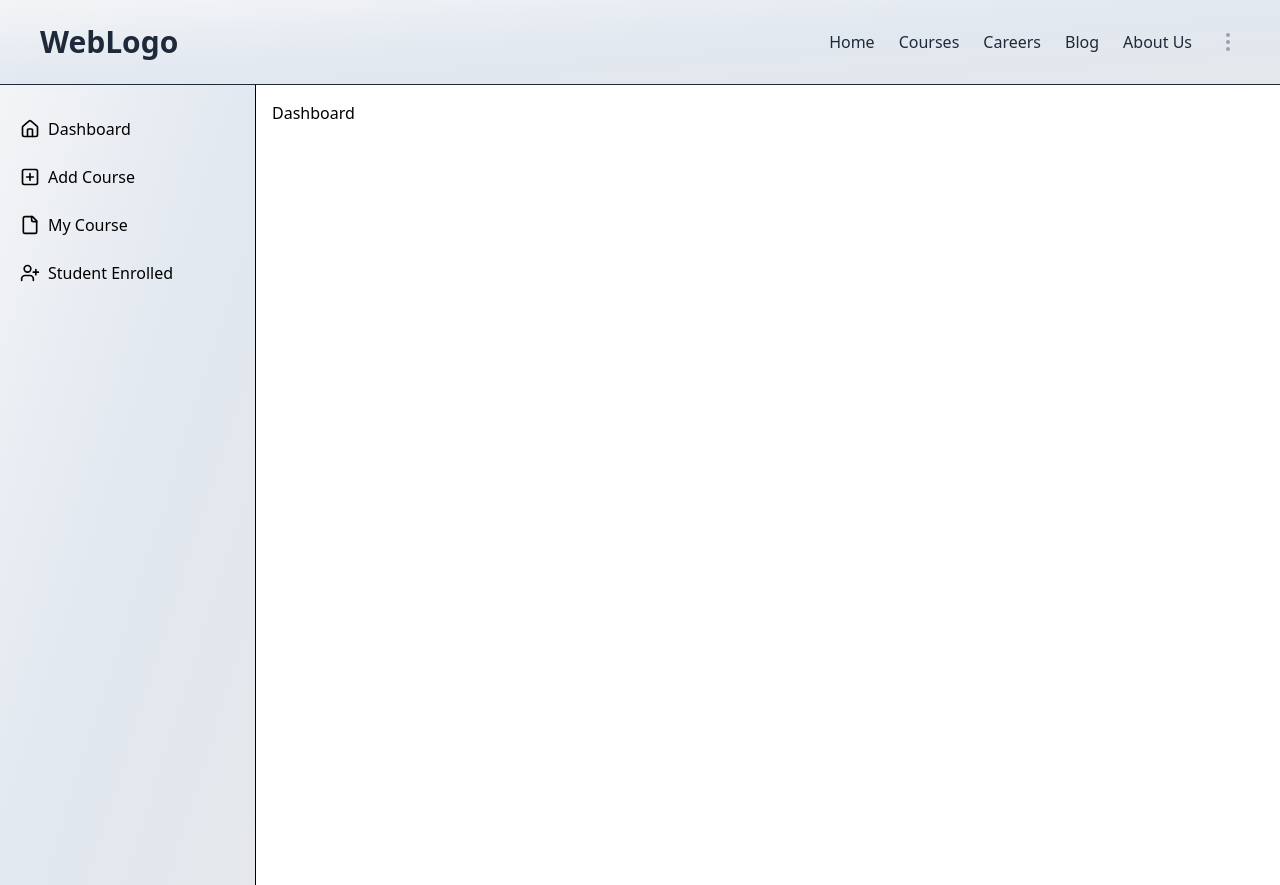
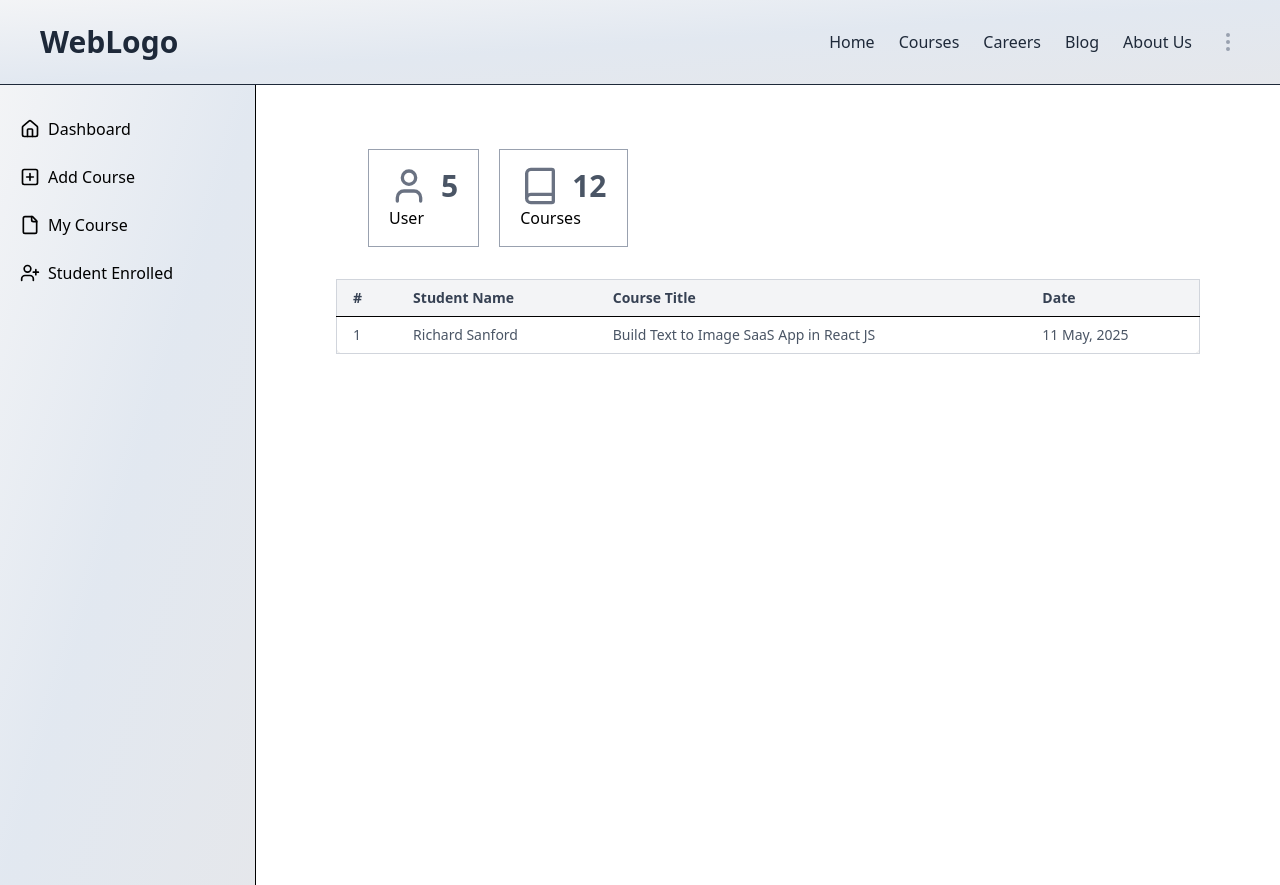
Before and after one commit to IncridableAcuman/codeiz_study, a React (Vite) app in the folder client/: page /enrolled/dashboard in a window 1280 px wide. Built offline with nearby package versions, Linux system fonts and the light colour scheme.

Commit message:
e-learning

```diff
--- a/client/src/components/Dashboard.jsx
+++ b/client/src/components/Dashboard.jsx
@@ -1,8 +1,69 @@
-import React from 'react'
+import { User, Book } from 'lucide-react';
 
 const Dashboard = () => {
+  const defaultEnrollments = [
+    {
+      id: 1,
+      name: 'Richard Sanford',
+      course: 'Build Text to Image SaaS App in React JS',
+      date: '11 May, 2025',
+    },
+  ];
+  const content=[
+    {icon:<User size={40}/>,title:"User",count:5},
+     {icon:<Book size={40}/>,title:"Courses",count:12},
+  ]
+
+  const data = defaultEnrollments;
   return (
-    <div>Dashboard</div>
+    <>
+     <div className="w-full max-w-4xl mx-auto p-4">
+      <div className="flex items-center gap-5 p-4 sm:p-6 lg:p-8">
+        {
+          content.map((item,index)=>(
+            <div className="border border-gray-400 px-5 py-4" key={index}>
+              <div className="flex items-center gap-3">
+                <p className='text-gray-500'>{item.icon}</p>
+                <p className='text-gray-600 text-3xl font-bold'>{item.count}</p>
+              </div>
+              <p>{item.title}</p>
+            </div>
+          ))
+        }
+      </div>
+      {/* card */}
+      <div className="overflow-x-auto">
+        <table className="min-w-full border border-gray-300 bg-white shadow-sm rounded-lg">
+          <thead className="bg-gray-100">
+            <tr>
+              <th className="px-4 py-2 text-left text-sm font-semibold text-gray-700" scope="col">
+                #
+              </th>
+              <th className="px-4 py-2 text-left text-sm font-semibold text-gray-700" scope="col">
+                Student Name
+              </th>
+              <th className="px-4 py-2 text-left text-sm font-semibold text-gray-700" scope="col">
+                Course Title
+              </th>
+              <th className="px-4 py-2 text-left text-sm font-semibold text-gray-700" scope="col">
+                Date
+              </th>
+            </tr>
+          </thead>
+          <tbody>
+            {data.map((student, index) => (
+              <tr key={student.id || index} className="border-t hover:bg-gray-50">
+                <td className="px-4 py-2 text-sm text-gray-600">{index + 1}</td>
+                <td className="px-4 py-2 text-sm text-gray-600">{student.name}</td>
+                <td className="px-4 py-2 text-sm text-gray-600">{student.course}</td>
+                <td className="px-4 py-2 text-sm text-gray-600">{student.date}</td>
+              </tr>
+            ))}
+          </tbody>
+        </table>
+      </div>
+    </div>
+    </>
   )
 }
 
--- a/client/src/pages/about/About.jsx
+++ b/client/src/pages/about/About.jsx
@@ -1,8 +1,11 @@
 import React from 'react'
+import Navbar from '../../components/Navbar'
 
 const About = () => {
   return (
-    <div>About</div>
+    <>
+    <Navbar/>
+    </>
   )
 }
 
--- a/client/src/pages/career/Career.jsx
+++ b/client/src/pages/career/Career.jsx
@@ -1,8 +1,11 @@
 import React from 'react'
+import Navbar from '../../components/Navbar'
 
 const Career = () => {
   return (
-    <div>Career</div>
+    <>
+    <Navbar/>
+    </>
   )
 }
 
--- a/client/src/pages/courses/MyCourse.jsx
+++ b/client/src/pages/courses/MyCourse.jsx
@@ -1,8 +1,52 @@
 import React from 'react'
 
 const MyCourse = () => {
+  const defaultEnrollments = [
+    {
+      id: 1,
+      name: 'Richard Sanford',
+      image:"./profile_img_1.png",
+      course: 'Build Text to Image SaaS App in React JS',
+      date: '11 May, 2025',
+    },
+  ];
+
+  const data = defaultEnrollments;
   return (
-    <div>MyCourse</div>
+    <>
+     <div className="w-full max-w-4xl mx-auto p-4">
+      <div className="overflow-x-auto">
+        <table className="min-w-full border border-gray-300 bg-white shadow-sm rounded-lg">
+          <thead className="bg-gray-100">
+            <tr>
+              <th className="px-4 py-2 text-left text-sm font-semibold text-gray-700" scope="col">
+                #
+              </th>
+              <th className="px-4 py-2 text-left text-sm font-semibold text-gray-700" scope="col">
+                Student Name
+              </th>
+              <th className="px-4 py-2 text-left text-sm font-semibold text-gray-700" scope="col">
+                Course Title
+              </th>
+              <th className="px-4 py-2 text-left text-sm font-semibold text-gray-700" scope="col">
+                Date
+              </th>
+            </tr>
+          </thead>
+          <tbody>
+            {data.map((student, index) => (
+              <tr key={student.id || index} className="border-t hover:bg-gray-50">
+                <td className="px-4 py-2 text-sm text-gray-600">{index + 1}</td>
+                <td className="px-4 py-2 text-sm text-gray-600">{student.name}</td>
+                <td className="px-4 py-2 text-sm text-gray-600">{student.course}</td>
+                <td className="px-4 py-2 text-sm text-gray-600">{student.date}</td>
+              </tr>
+            ))}
+          </tbody>
+        </table>
+      </div>
+    </div>
+    </>
   )
 }
 
--- a/client/src/pages/courses/StudentEnrolled.jsx
+++ b/client/src/pages/courses/StudentEnrolled.jsx
@@ -38,10 +38,7 @@ const StudentEnrolled = () => {
             {data.map((student, index) => (
               <tr key={student.id || index} className="border-t hover:bg-gray-50">
                 <td className="px-4 py-2 text-sm text-gray-600">{index + 1}</td>
-                <div className="flex items-center gap-2">
-                  <img src={student.image} alt="profile image" className='w-10 h-10 rounded-full' />
                 <td className="px-4 py-2 text-sm text-gray-600">{student.name}</td>
-                </div>
                 <td className="px-4 py-2 text-sm text-gray-600">{student.course}</td>
                 <td className="px-4 py-2 text-sm text-gray-600">{student.date}</td>
               </tr>
```
Also changed, not shown: 2 other files (tests, documents, lock files or other folders).
